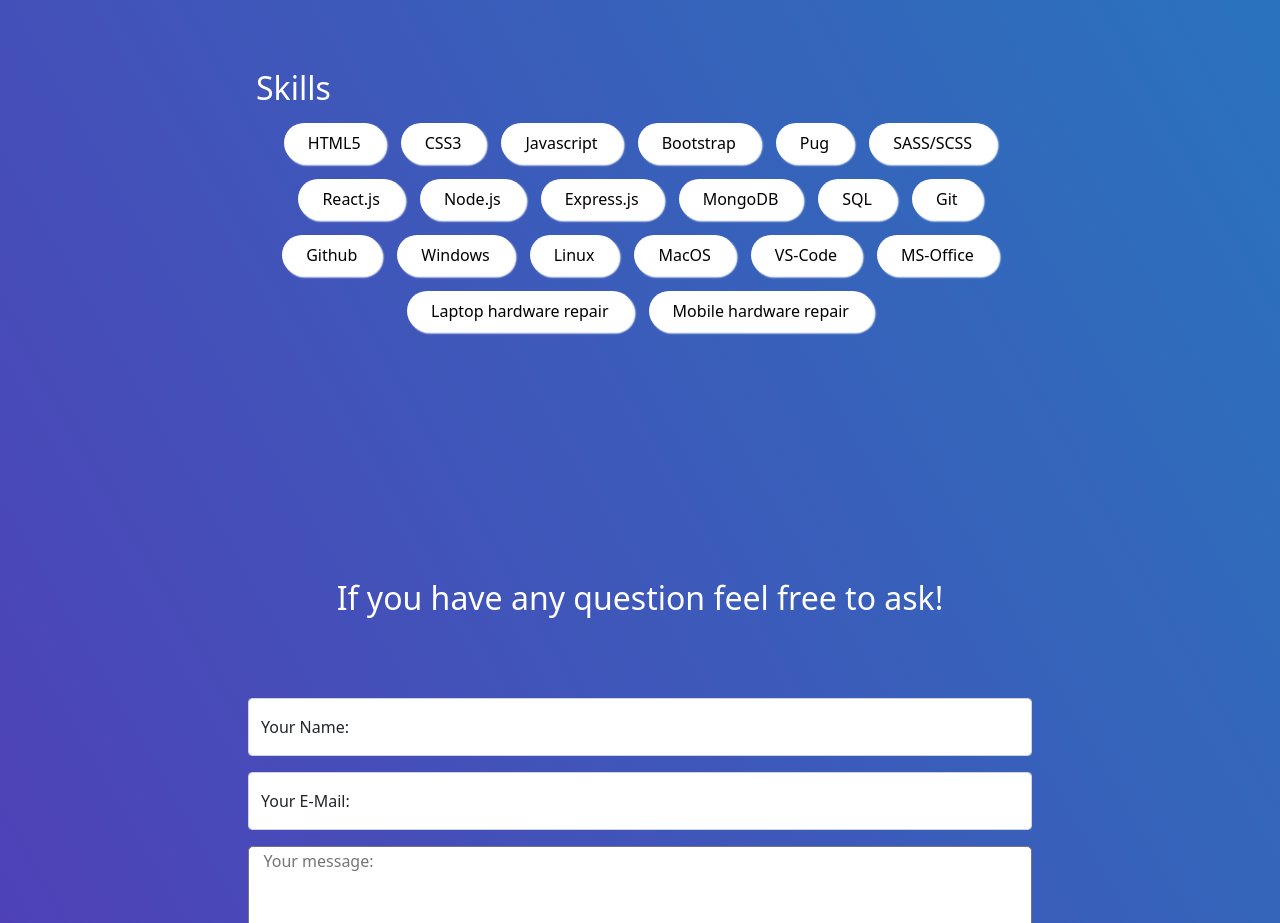
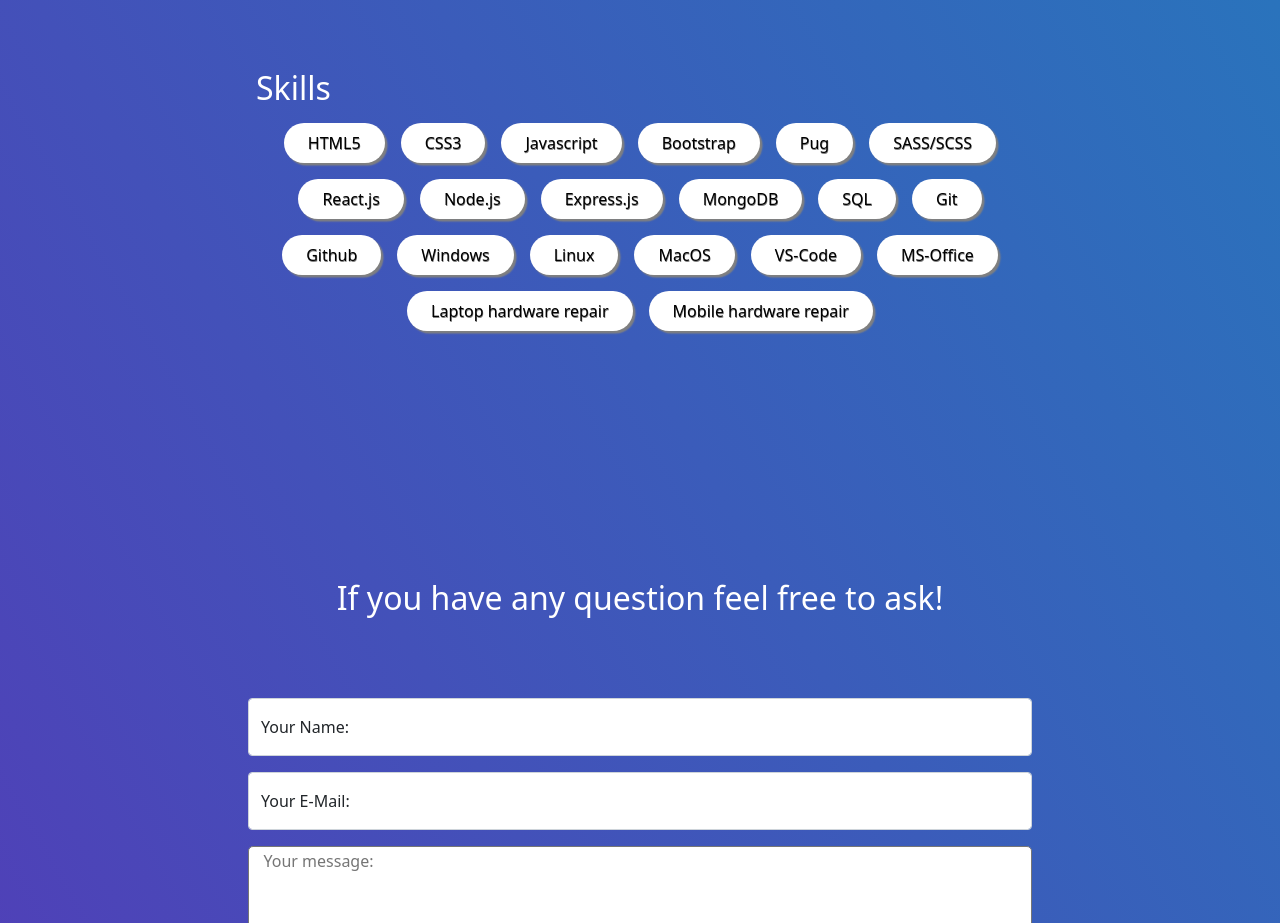
Before and after one commit to m-olfatee/Portfolio-react, a React (Create React App) app: page / in a window 1280 px wide. Shown: the part 3580-4503 px from the top of the page. Built offline with nearby package versions, Linux system fonts and the light colour scheme.

Commit message:
Skills part

```diff
--- a/src/App.css
+++ b/src/App.css
@@ -209,7 +209,8 @@ html body {
   color: #000;
   padding: 0.5rem 1.5rem;
   margin: 0.5rem;
-  box-shadow: 2.5px 2.5px 1.5px #fff;
+  box-shadow: 2.5px 2.5px 1.5px gray;
+  text-shadow: 0.5px 0.5px 0.5px gray;
   border-radius: 50px;
 }
 
```
